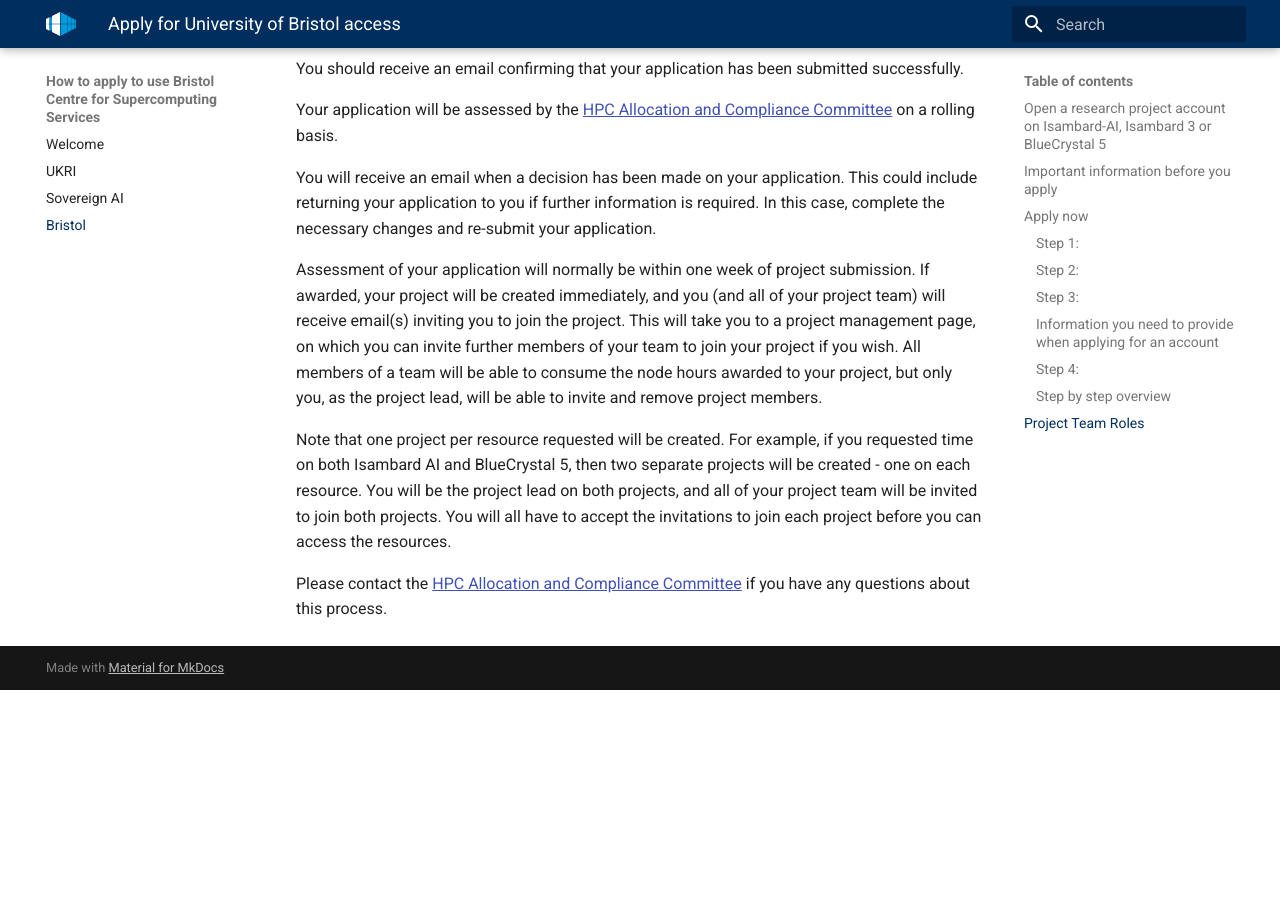
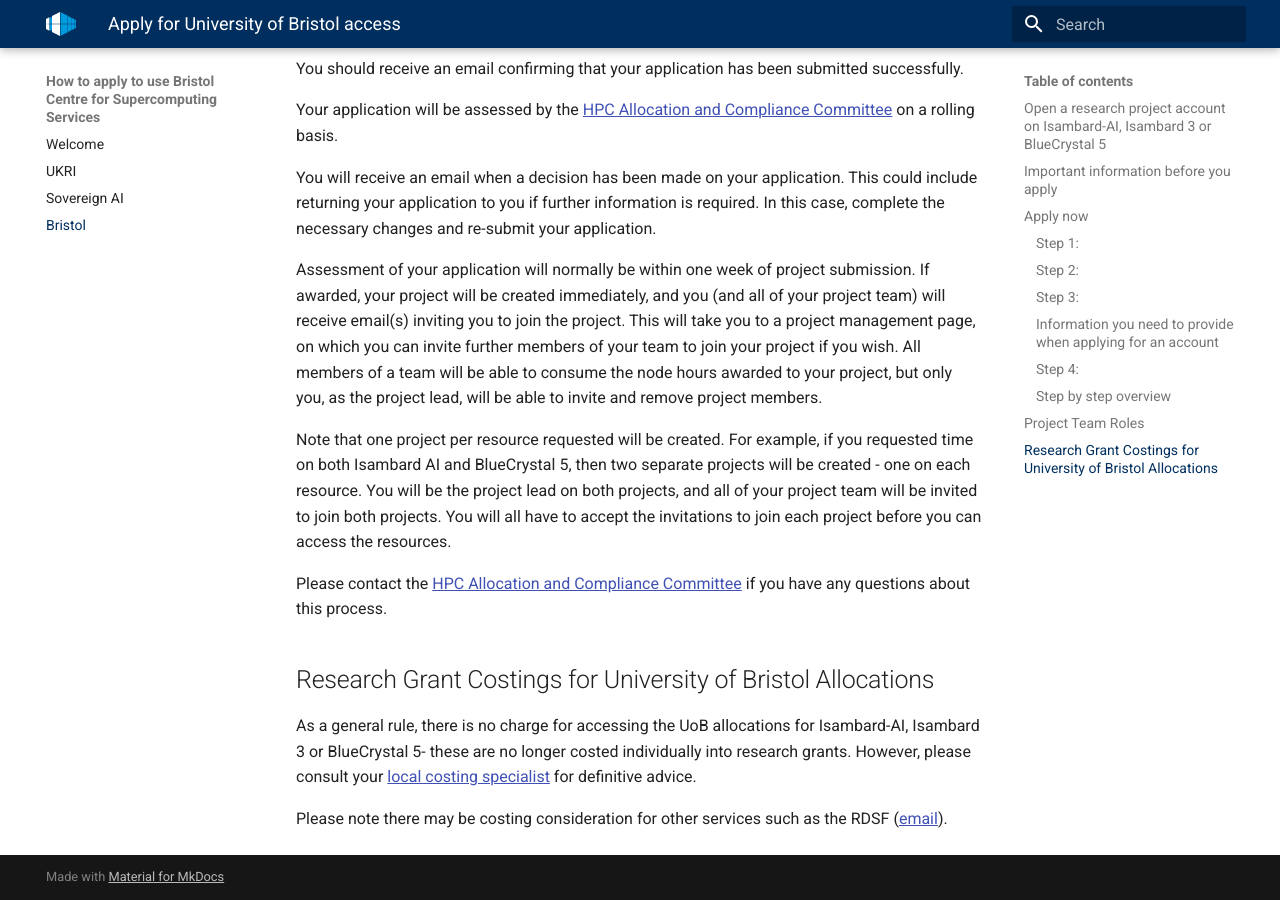
Before and after one commit to isambard-sc/apply.isambard.ac.uk, an MkDocs documentation site: the page built from docs/bristol/index.md, in a window 1280 px wide and 900 px high, scrolled down 12808 px. Built offline with MkDocs 1.6.1 and Material for MkDocs 9.7.7, drawn with Linux system fonts in a browser that asks for light colours; before the commit the page ends 13498 px from its top, so only the background shows below that.

Commit message:
Added grant costing advice

```diff
--- a/docs/bristol/index.md
+++ b/docs/bristol/index.md
@@ -219,6 +219,12 @@
 
 Please contact the [HPC Allocation and Compliance Committee][hacc-email] if you have any questions about this process.
 
+## Research Grant Costings for University of Bristol Allocations
+
+As a general rule, there is no charge for accessing the UoB allocations for Isambard-AI, Isambard 3 or BlueCrystal 5- these are no longer costed individually into research grants. However, please consult your [local costing specialist][costing-spec] for definitive advice.
+
+Please note there may be costing consideration for other services such as the RDSF ([email][rdsf-email]).
+
 [uob-rolling-call]: https://allocate.isambard.ac.uk/calls/a597f0c56d6649848cdaee694a2f550c/
 [brics-accounting]: https://docs.isambard.ac.uk/user-documentation/guides/accounting/
 [brics-support]:  mailto:brics-support@bristol.ac.uk/
@@ -230,3 +236,5 @@
 [call-page]: https://allocate.isambard.ac.uk/calls-for-proposals/
 [hacc]: https://uob.sharepoint.com/sites/dri/SitePages/HACC.aspx
 [hacc-email]: mailto:hacc-committee@bristol.ac.uk
+[costing-spec]: https://uob.sharepoint.com/sites/finance-services/SitePages/research-centre-pre-award.aspx#costing-specialists
+[rdsf-email]: mailto:rdsf-help@bristol.ac.uk
```
